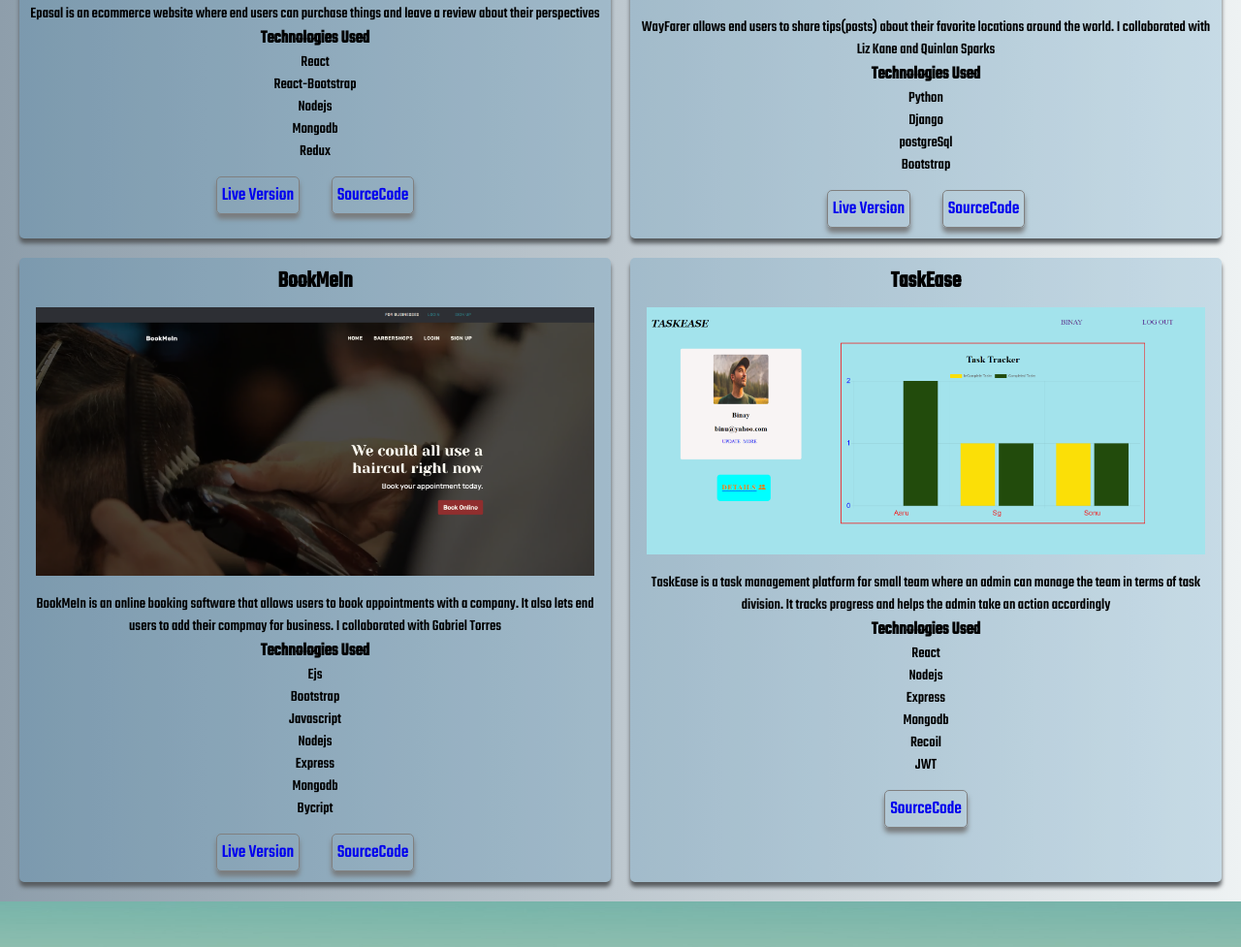
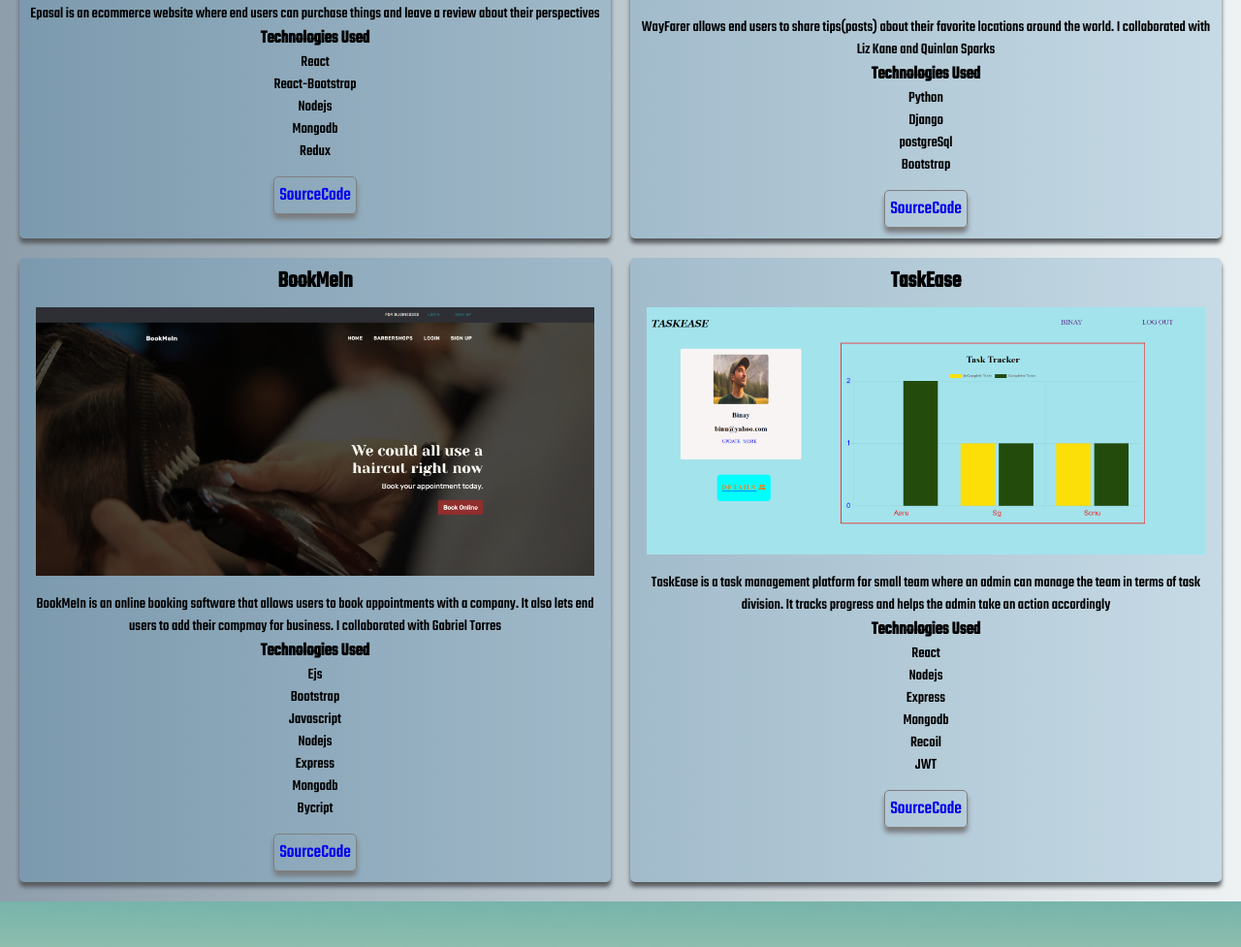
Before and after one commit to khadkabinay/Portfolio, a plain HTML site: page index.html in a window 1280 px wide. Shown: the part 1108-2085 px from the top of the page at 97% size. Drawn offline with Linux system fonts and the light colour scheme.

Commit message:
Removed Live Version Button

```diff
--- a/index.html
+++ b/index.html
@@ -36,7 +36,6 @@
                 <li><a href="#second-sec">Projects</a></li>
                 <li><a href="#third-sec">Skills</a></li>
                 <li><a href="#fourth-sec">About</a></li>
-                <li><a href="#fifth-sec">Resume</a></li>
               </ul>
             </div>
           </div>
@@ -76,7 +75,6 @@
                     <li>Redux</li>
                   </ul>
                   <p class="project-link">
-                    <a href="https://epasal.herokuapp.com/">Live Version</a>
                     <a href="https://github.com/khadkabinay/E-PASAL"
                       >SourceCode</a
                     >
@@ -107,9 +105,6 @@
                     <li>Bootstrap</li>
                   </ul>
                   <p class="project-link">
-                    <a href="https://chetana-wayfarer.herokuapp.com/"
-                      >Live Version</a
-                    >
                     <a
                       href="https://github.com/khadkabinay/WAYFARER/tree/master"
                       >SourceCode</a
@@ -145,9 +140,6 @@
                     <li>Bycript</li>
                   </ul>
                   <p class="project-link">
-                    <a href="https://bookmein2020.herokuapp.com/"
-                      >Live Version</a
-                    >
                     <a href="https://github.com/gabtorre/project-1"
                       >SourceCode</a
                     >
@@ -244,9 +236,7 @@
             ><i class="fab fa-linkedin"></i
           ></a>
         </div>
-        <h2>Binay Bishwakarma</h2>
         <p>Austin, Tx, USA</p>
-        <span class="far fa-envelope">&nbsp;&nbsp;bkbinay79@gmail.com</span>
         <p>Copyright © Binay Bishwakarma 2020</p>
       </footer>
     </div>
```
